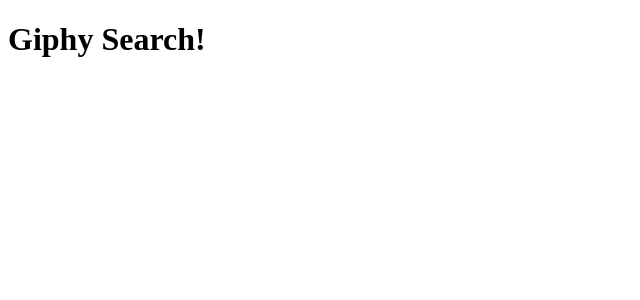
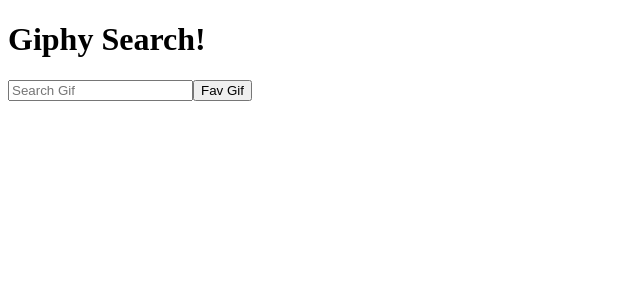
Before and after one commit to dewittkane/group-giphy-saga-project, a React (Create React App) app: page / in a window 1280 px wide. Shown: the top 300 px of the page, without its empty margins (0-640 px from the left). Built offline with nearby package versions, Linux system fonts and the light colour scheme.

Commit message:
Setup SearchView and input/button, Need to add functionality to the button

```diff
--- a/package.json
+++ b/package.json
@@ -10,7 +10,11 @@
     "pg": "^8.2.1",
     "react": "^16.8.6",
     "react-dom": "^16.8.6",
-    "react-scripts": "^3.4.0"
+    "react-redux": "^7.2.1",
+    "react-scripts": "^3.4.0",
+    "redux": "^4.0.5",
+    "redux-logger": "^3.0.6",
+    "redux-saga": "^1.1.3"
   },
   "devDependencies": {
     "nodemon": "^1.18.4"
--- a/src/components/App/App.js
+++ b/src/components/App/App.js
@@ -1,13 +1,22 @@
 import React, { Component } from 'react';
+import SearchView from '../SearchView/SearchView';
 
 
 class App extends Component {
 
+  componentDidMount = () => {
+
+  }
+
   render() {
     return (
+      <>
       <div>
         <h1>Giphy Search!</h1>
       </div>
+      <SearchView />
+
+      </>
     );
   }
 
--- /dev/null
+++ b/src/components/SearchView/SearchView.jsx
@@ -0,0 +1,48 @@
+import React, { Component } from 'react';
+import { connect } from 'react-redux';
+
+class SearchView extends Component {
+
+    state = {
+        search: '',
+    }
+
+    handleSearchChange = (event) => {
+        console.log('event happened');
+        // configure search here
+
+        this.setState({
+            search: event.target.value,
+        });
+
+    }
+
+    handleFavGif = (response) => {
+        console.log('Fav gif ');
+        // Dispatch goes here to SAGA w/Search value
+        this.props.dispatch({ type: 'SEARCH_GIFS', payload: this.state.search });
+    }
+
+    render(){
+        return(
+            <>
+            <div>
+                <input type="search" placeholder='Search Gif' onChange={this.handleSearchChange}/>
+
+                <button onClick={this.handleFavGif}>Fav Gif</button>
+
+            </div>
+
+
+            </>
+        )
+    }
+}
+
+const mapStateToProps = (reduxState) => {
+    return{
+        reduxState
+    }
+}
+
+export default connect(mapStateToProps)(SearchView);
--- a/src/index.js
+++ b/src/index.js
@@ -2,4 +2,32 @@
 import ReactDOM from 'react-dom';
 import App from './components/App/App';
 
-ReactDOM.render(<App />, document.getElementById('react-root'));
+
+// import registerServiceWorker from './registerServiceWorker';
+import { createStore, combineReducers, applyMiddleware } from 'redux';
+// Provider allows us to use redux within our react app
+import { Provider } from 'react-redux';
+import logger from 'redux-logger';
+import createSagaMiddleware from 'redux-saga';
+import { takeEvery, put} from 'redux-saga/effects';
+import axios from 'axios';
+
+const sagaMiddleware = createSagaMiddleware();
+
+const storeInstance = createStore(
+    combineReducers({
+
+    }),
+    applyMiddleware(sagaMiddleware, logger)
+);
+
+function* watcherSaga() {
+
+}
+
+// starting engine
+sagaMiddleware.run(watcherSaga);
+
+ReactDOM.render(<Provider store={storeInstance}><App /></Provider>, document.getElementById('react-root'));
+
+// registerServiceWorker();
```
